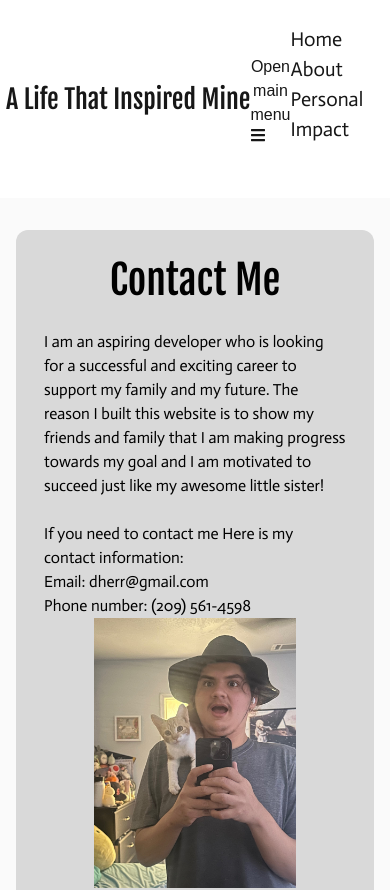
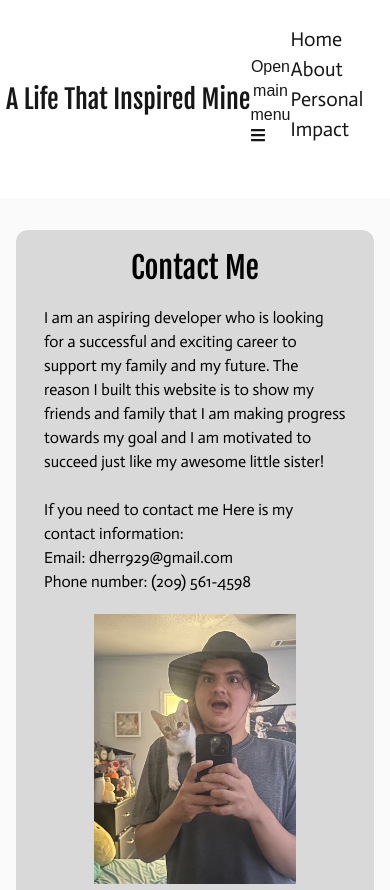
Before and after one commit to dherrera-code/inspirationalperson, a Next.js app: page /pages/contact in a window 390 px wide. Shown: the top 890 px of the page. Built offline with nearby package versions, Linux system fonts and the light colour scheme.

Commit message:
Add text responsiveness and add additional padding for contact page where there's space btwn text and img!

```diff
--- a/app/pages/about/page.tsx
+++ b/app/pages/about/page.tsx
@@ -1,4 +1,3 @@
-// import React from 'react'
 
 import CardFacts from "@/app/components/CardFacts"
 
@@ -22,7 +21,6 @@ const About = () => {
           <CardFacts title="Hard Working" img={"/assets/SefeBearLogo.jpg"} alt="The logo of Safe Bears for safe walks!" desc="While getting her education in a University, she is working with her community to provide a safe environments on university campus!"/>
         </div>
       </section>
-
     </div>
   )
 }
--- a/app/pages/contact/page.tsx
+++ b/app/pages/contact/page.tsx
@@ -1,17 +1,16 @@
-import React from 'react'
 
 const Contact = () => {
   return (
     <div className='min-h-screen bg-zinc-50 font-actor px-4 pb-3 sm:px-20 text-black'>
       <section className='pt-8'>
         <div className='bg-[#D9D9D9] rounded-xl px-7 pb-5'>
-            <h1 className='text-[40px] font-title text-center py-5'>Contact Me</h1>
+            <h1 className='text-3xl sm:text-[40px] font-title text-center py-5'>Contact Me</h1>
             <p >I am an aspiring developer who is looking for a successful and exciting career to support my family and my future. The reason I built this website is to show my friends and family that I am making progress towards my goal and I am motivated to succeed just like my awesome little sister!</p>
             <br />
             <p>If you need to contact me Here is my contact information: </p>
-            <p>Email: dherr@gmail.com</p>
-            <p>Phone number: (209) 561-4598</p>
-            <img className='h-[270px] mx-auto ' src="/assets/SelfeDaniel.jpg" alt="Self Image of Creator and Brother Daniel Herrera" />
+            <p>Email: dherr929@gmail.com</p>
+            <p className='pb-5'>Phone number: (209) 561-4598</p>
+            <img className='h-[270px] mx-auto' src="/assets/SelfeDaniel.jpg" alt="Self Image of Creator and Brother Daniel Herrera" />
         </div>
         </section>
     </div>
--- a/app/pages/why/page.tsx
+++ b/app/pages/why/page.tsx
@@ -1,4 +1,3 @@
-import React from 'react'
 
 const Why = () => {
   return (
@@ -10,7 +9,7 @@ const Why = () => {
         </div>
         {/* this div will have title and text with card background */}
         <div className='bg-[#D9D9D9] rounded-xl px-7 pb-5'>
-            <h1 className='text-[40px] font-title text-center py-5'>My Inspiration</h1>
+            <h1 className='text-3xl sm:text-[40px] font-title text-center py-5'>My Inspiration</h1>
             <p >Through her actions and accomplishments so far inspires me to move forward in my education and keep striving towards my goals. How she never gives up and always moving forward to her goals keeps me going and motivates me to get out of bed everyday and make my dreams come true. She is a first generation college student who attends at a prestigious University and I am very proud of her as her awesome and handsome brother! My family and I look forward to see her accomplish amazing things and watch her dreams become reality.</p>
         </div>
       </article>
```
